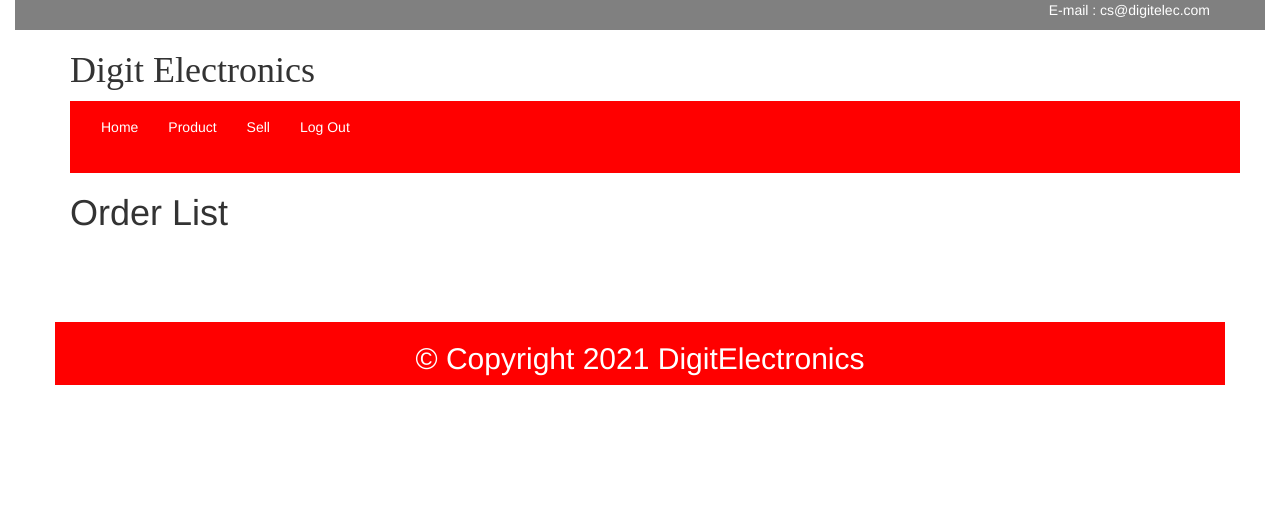
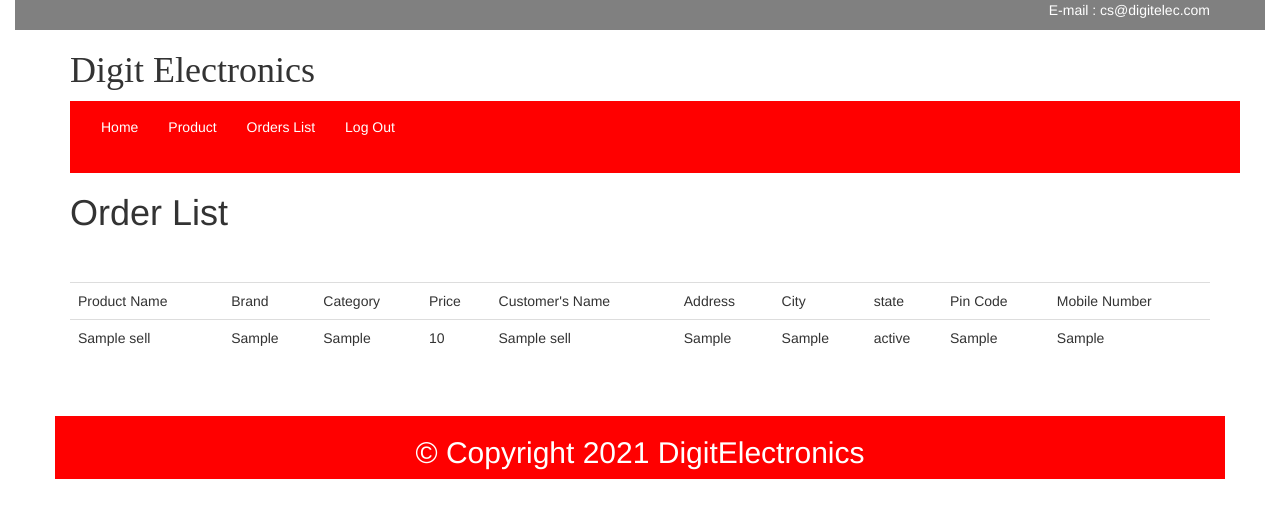
Before and after one commit to Abhishek-dab/Digit-Electonics, a PHP site: page /admin/sell.php in a window 1280 px wide. Shown: the top 518 px of the page. Run offline with PHP 8.4, Linux system fonts and the light colour scheme; tables that the repository leaves empty or names only in its code hold one stand-in row (values such as "Sample post"); some libraries are stand-ins or nearby versions.

Commit message:
orders list

```diff
--- a/admin/ahome.php
+++ b/admin/ahome.php
@@ -37,7 +37,7 @@ include("connection.php");
 								    <ul class="nav navbar-nav">
 								<li><a href="ahome.php" class="active"><font color="white">Home</font></a></li>
 								<li><a href="product.php"><font color="white">Product</font></a></li>
-								<li><a href="sell.php"><font color="white">Sell</font></a></li>
+								<li><a href="sell.php"><font color="white">Orders List</font></a></li>
 								<li><a href="index.php"><font color="white">Log Out</a></font></li>
 								</ul>
 								<div>
--- a/admin/index.php
+++ b/admin/index.php
@@ -37,7 +37,7 @@ include("connection.php");
 								    <ul class="nav navbar-nav">
 								<li><a href="ahome.php" class="active"><font color="white">Home</font></a></li>
 								<li><a href="product.php"><font color="white">Product</font></a></li>
-								<li><a href="sell.php"><font color="white">Sell</font></a></li>
+								<li><a href="sell.php"><font color="white">Orders List</font></a></li>
 								<li><a href="index.php"><font color="white">Log Out</a></font></li>
 								</ul>
 								<div>
--- a/admin/ip.php
+++ b/admin/ip.php
@@ -37,7 +37,7 @@ include("connection.php");
 								    <ul class="nav navbar-nav">
 								<li><a href="ahome.php" class="active"><font color="white">Home</font></a></li>
 								<li><a href="product.php"><font color="white">Product</font></a></li>
-								<li><a href="sell.php"><font color="white">Sell</font></a></li>
+								<li><a href="sell.php"><font color="white">Orders List</font></a></li>
 								<li><a href="index.php"><font color="white">Log Out</a></font></li>
 								</ul>
 								<div>
--- a/admin/product.php
+++ b/admin/product.php
@@ -37,7 +37,7 @@ include("connection.php");
 								    <ul class="nav navbar-nav">
 								<li><a href="ahome.php" class="active"><font color="white">Home</font></a></li>
 								<li><a href="product.php"><font color="white">Product</font></a></li>
-								<li><a href="sell.php"><font color="white">Sell</font></a></li>
+								<li><a href="sell.php"><font color="white">Orders List</font></a></li>
 								<li><a href="index.php"><font color="white">Log Out</a></font></li>
 								</ul>
 								<div>
--- a/admin/sell.php
+++ b/admin/sell.php
@@ -37,7 +37,7 @@ include("connection.php");
 								    <ul class="nav navbar-nav">
 								<li><a href="ahome.php" class="active"><font color="white">Home</font></a></li>
 								<li><a href="product.php"><font color="white">Product</font></a></li>
-								<li><a href="sell.php"><font color="white">Sell</font></a></li>
+								<li><a href="sell.php"><font color="white">Orders List</font></a></li>
 								<li><a href="index.php"><font color="white">Log Out</a></font></li>
 								</ul>
 								<div>
@@ -49,7 +49,54 @@ include("connection.php");
 
         <div class="container">
         <h1>Order List</h1><br><br>
+        <table class="table">
+                 <tr>
+                     <td>Product Name</td>
 
+                      <td>Brand</td>
+                       <td>Category</td>
+                        <td>Price</td>
+                         <td>Customer's Name</td>
+                          <td>Address</td>
+                           <td>City</td>
+                           <td>state</td>
+                            <td>Pin Code</td>
+							<td>Mobile Number</td>
+                 </tr>
+                 <?php
+                  $q="select * from sell";
+                  $run=mysqli_query($link,$q);
+                  while($row=mysqli_fetch_array($run))
+                  {
+
+                       $pname=$row['pname'];
+                       $brand=$row['brand'];
+                       $cat=$row['cat'];
+                       $price=$row['price'];
+                       $name=$row['name'];
+                       $add1=$row['add1'];
+                       $city=$row['city'];
+                       $state=$row['state'];
+                       $mno=$row['mno'];
+                       $pin=$row['pin'];
+
+                  ?>
+                  <tr>
+                  	<td><?php echo $pname; ?></td>
+                  	<td><?php echo $brand; ?></td>
+                  	<td><?php echo $cat; ?></td>
+                  	<td><?php echo $price; ?></td>
+                  	<td><?php echo $name; ?></td>
+                  	<td><?php echo $add1; ?></td>
+                  	<td><?php echo $city; ?></td>
+                  	<td><?php echo $state; ?></td>
+					<td><?php echo $pin; ?></td>
+                  	<td><?php echo $mno; ?></td>
+
+                  <?php
+                  }
+                 ?>
+				</table>
 
                 </div>
 				<br><br>
```
